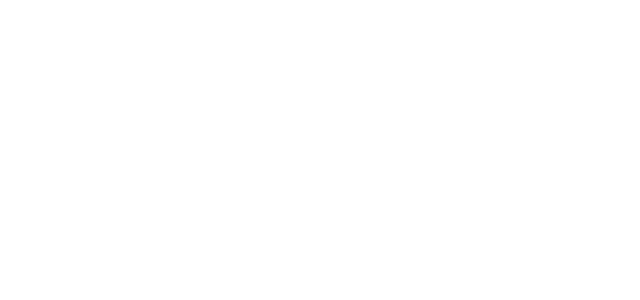
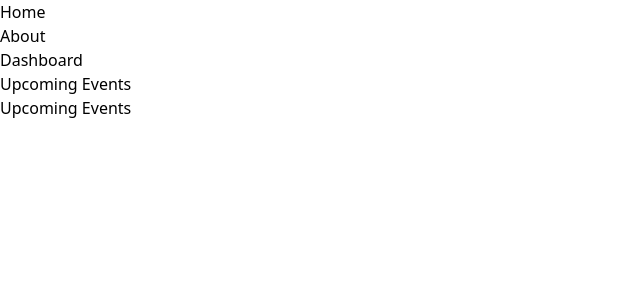
Before and after one commit to UoaWDCC/aspa-portal-v2, a React (Create React App) app: page /upcoming-events in a window 1280 px wide. Before the commit this address had no page. Shown: the top 300 px of the page, without its empty margins (0-640 px from the left). Built offline with nearby package versions, Linux system fonts and the light colour scheme.

Commit message:
Added upcoming events page route

```diff
--- a/src/App.js
+++ b/src/App.js
@@ -4,6 +4,7 @@
 import Home from "./routes/Home";
 import About from "./routes/About";
 import Contact from "./routes/Contact";
+import UpcomingEvents from "./routes/UpcomingEvents/index";
 
 export default function App() {
   return (
@@ -12,6 +13,7 @@
         <Route index element={<Home />} />
         <Route path="/about" element={<About />} />
         <Route path="/contact" element={<Contact />} />
+        <Route path="/upcoming-events" element={<UpcomingEvents />}></Route>
       </Route>
     </Routes>
   );
--- a/src/components/Header.jsx
+++ b/src/components/Header.jsx
@@ -13,6 +13,9 @@
         <li>
           <Link to="/contact">Dashboard</Link>
         </li>
+        <li>
+          <Link to="/upcoming-events">Upcoming Events</Link>
+        </li>
       </ul>
     </nav>
   );
--- /dev/null
+++ b/src/routes/UpcomingEvents/index.jsx
@@ -0,0 +1,7 @@
+export default function UpcomingEvents() {
+  return (
+    <div>
+      <h1>Upcoming Events</h1>
+    </div>
+  );
+}
```
Also changed, not shown: src/index.css (indentation only).
